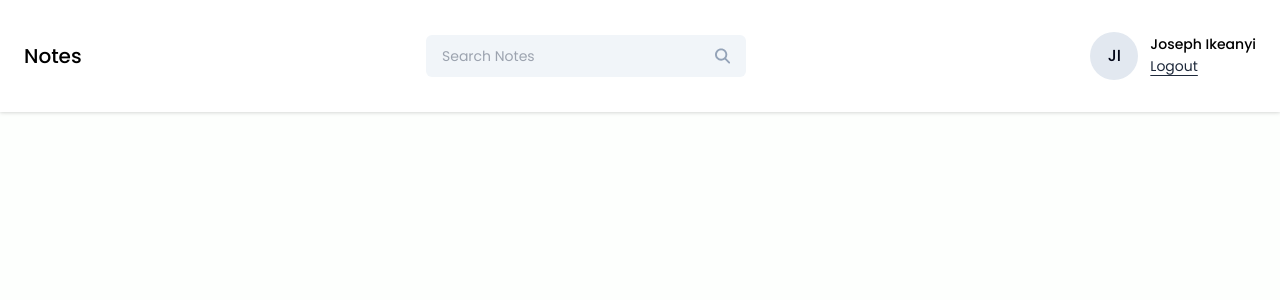
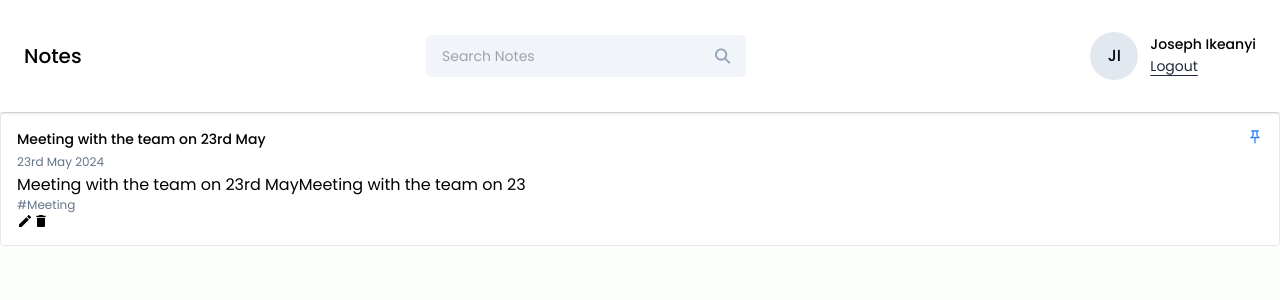
Before and after one commit to Jossyhod/Fast-Memo, a React (Vite) app in the folder frontend/fast-memo/: page /dashboard in a window 1280 px wide. Shown: the top 300 px of the page. Built offline with nearby package versions, Linux system fonts and the light colour scheme.

Commit message:
Added update on CardNote

```diff
--- /dev/null
+++ b/frontend/fast-memo/src/Components/Cards/NoteCard.jsx
@@ -0,0 +1,42 @@
+import React from "react";
+import { MdOutlinePushPin, MdCreate, MdDelete } from "react-icons/md";
+
+const NoteCard = ({
+  title,
+  date,
+  content,
+  tags,
+  isPinned,
+  onEdit,
+  onDelete,
+  onPinNote,
+}) => {
+  return (
+    <div className="border rounded p-4 bg-white hover:shadow-xl transition-all ease-in-out">
+      <div className="flex item-center justify-between">
+        <div>
+          <h6 className="text-sm font-medium ">{title}</h6>
+          <span className="text-xs text-slate-500">{date}</span>
+        </div>
+        <MdOutlinePushPin className={`icon-btn ${isPinned ? 'text-primary' : 'text-slate-300'}`} onClick={onPinNote} />
+      </div>
+      <p className="">{content?.slice(0, 60)}</p>
+
+      <div className="">
+        <div className="text-xs text-slate-500">{tags}</div>
+        <div className="flex items-center gaps-2">
+          <MdCreate
+            className="icon-btn hover:text-green-600"
+            onClick={onEdit}
+          />
+          <MdDelete
+            className="icon-btn hover:text-red-500"
+            onClick={onDelete}
+          />
+        </div>
+      </div>
+    </div>
+  );
+};
+
+export default NoteCard;
--- a/frontend/fast-memo/src/Pages/Home/Home.jsx
+++ b/frontend/fast-memo/src/Pages/Home/Home.jsx
@@ -1,13 +1,25 @@
-import React from 'react'
-import Navbar from '../../Components/Navbar/Navbar'
-
+import React from "react";
+import Navbar from "../../Components/Navbar/Navbar";
+import NoteCard from "../../Components/Cards/NoteCard";
 
 const Home = () => {
   return (
     <div>
-     <Navbar/>
+      <Navbar />
+      <div className=" container mx-auto">
+        <NoteCard
+          title="Meeting with the team on 23rd May"
+          date="23rd May 2024"
+          content="Meeting with the team on 23rd MayMeeting with the team on 23rd May"
+          tags="#Meeting"
+          isPinned={true}
+          onEdit={()=>{}}
+          onDelete={()=>{}}
+          onPinNote={()=>{}}
+        />
+      </div>
     </div>
-  )
-}
+  );
+};
 
-export default Home
+export default Home;
```
